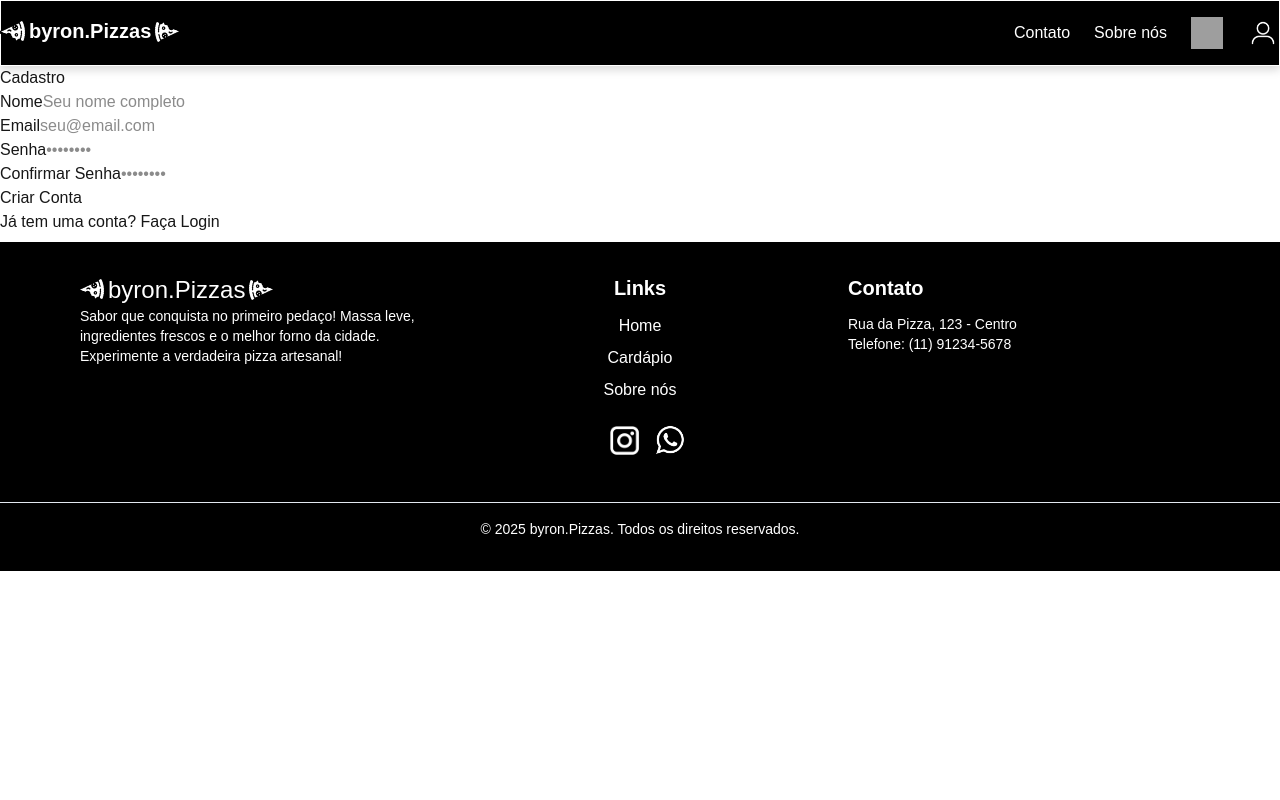
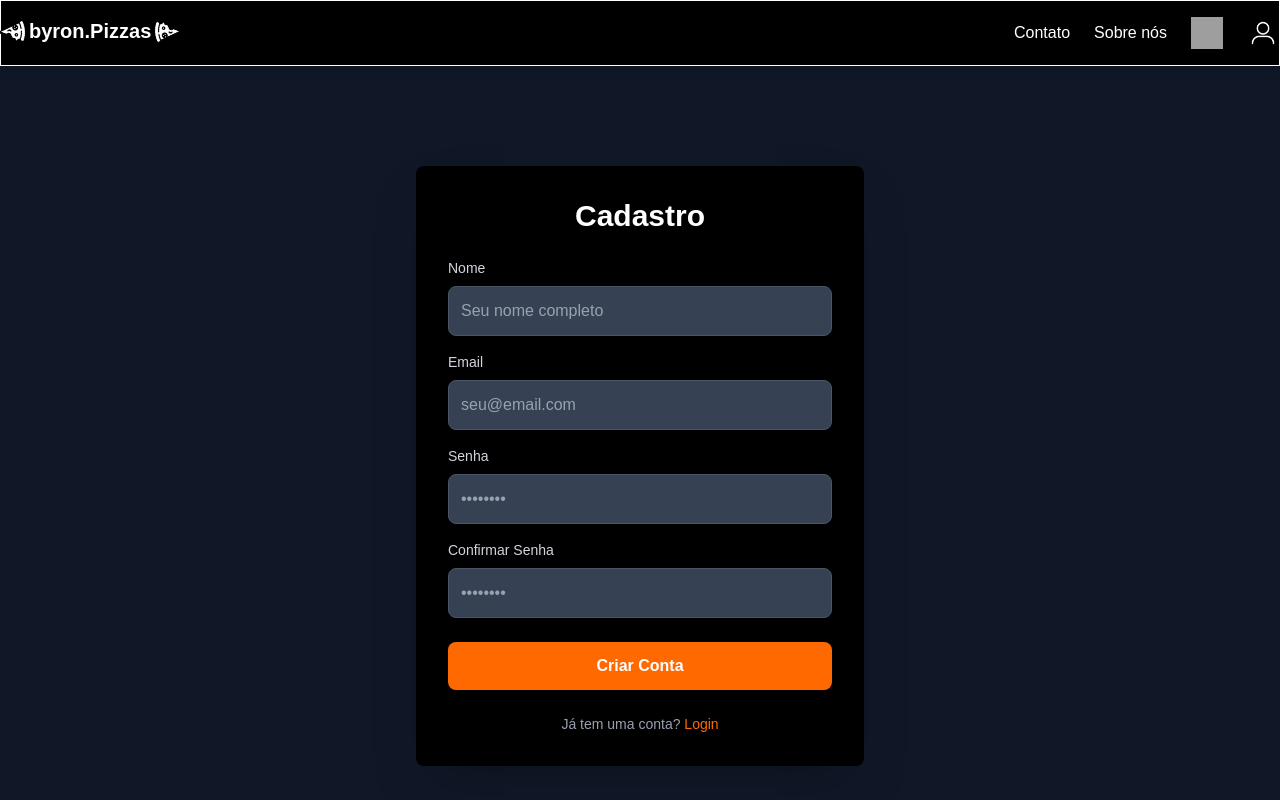
Before and after one commit to Kody-Murakami/Projeto-Final, a Next.js app in the folder my-app/: page /Cadastro in a window 1280 px wide. Shown: the top 800 px of the page. Built offline with nearby package versions, Linux system fonts and the light colour scheme; grey boxes are pictures that could not be loaded.

Commit message:
feat: estilizacao da pagina de cadastro

```diff
--- a/my-app/src/app/Cadastro/page.tsx
+++ b/my-app/src/app/Cadastro/page.tsx
@@ -2,43 +2,43 @@ import Link from 'next/link';
 
 export default function CadastroPage() {
   return (
-    <main>
-      <div>
-        <h1>Cadastro</h1>
+    <main className="flex min-h-screen items-center justify-center bg-gray-900 text-white">
+      <div className="w-full max-w-md rounded-lg bg-black p-8 shadow-2xl">
+        <h1 className="mb-6 text-center text-3xl font-bold text-white">Cadastro</h1>
         <form>
 
             {/* Nome */}
-          <div>
-            <label htmlFor="name">Nome</label>
-            <input type="text" id="name" placeholder="Seu nome completo" required />
+          <div className="mb-4">
+            <label htmlFor="name" className="mb-2 block text-sm font-medium text-gray-300">Nome</label>
+            <input type="text" id="name" className="w-full rounded-lg border border-gray-600 bg-gray-700 p-3 text-white placeholder-gray-400 focus:border-orange-500 focus:outline-none focus:ring-1 focus:ring-orange-500" placeholder="Seu nome completo" required />
           </div>
 
           {/* Email */}
-          <div>
-            <label htmlFor="email">Email</label>
-            <input type="email" id="email" placeholder="seu@email.com" required />
+          <div className="mb-4">
+            <label htmlFor="email" className="mb-2 block text-sm font-medium text-gray-300">Email</label>
+            <input type="email" id="email" className="w-full rounded-lg border border-gray-600 bg-gray-700 p-3 text-white placeholder-gray-400 focus:border-orange-500 focus:outline-none focus:ring-1 focus:ring-orange-500" placeholder="seu@email.com" required />
           </div>
 
           {/* Senha */}
-          <div>
-            <label htmlFor="password">Senha</label>
-            <input type="password" id="password" placeholder="••••••••" required />
+          <div className="mb-4">
+            <label htmlFor="password" className="mb-2 block text-sm font-medium text-gray-300">Senha</label>
+            <input type="password" id="password" className="w-full rounded-lg border border-gray-600 bg-gray-700 p-3 text-white placeholder-gray-400 focus:border-orange-500 focus:outline-none focus:ring-1 focus:ring-orange-500" placeholder="••••••••" required />
           </div>
 
           {/* Confirmar senha */}
-          <div>
-            <label htmlFor="confirmPassword">Confirmar Senha</label>
-            <input type="password" id="confirmPassword" placeholder="••••••••" required />
+          <div className="mb-6">
+            <label htmlFor="confirmPassword" className="mb-2 block text-sm font-medium text-gray-300">Confirmar Senha</label>
+            <input type="password" id="confirmPassword" className="w-full rounded-lg border border-gray-600 bg-gray-700 p-3 text-white placeholder-gray-400 focus:border-orange-500 focus:outline-none focus:ring-1 focus:ring-orange-500" placeholder="••••••••" required />
           </div>
 
-          <button type="submit">
+          <button type="submit" className="w-full rounded-lg bg-orange-500 px-5 py-3 text-center font-bold text-white transition-colors hover:bg-orange-600 focus:outline-none focus:ring-4 focus:ring-orange-800">
             Criar Conta
           </button>
         </form>
-        <p>
+        <p className="mt-6 text-center text-sm text-gray-400">
           Já tem uma conta?{' '}
-          <Link href="/login">
-            Faça Login
+          <Link href="/login" className="font-medium text-orange-500 hover:underline">
+            Login
           </Link>
         </p>
       </div>
```
